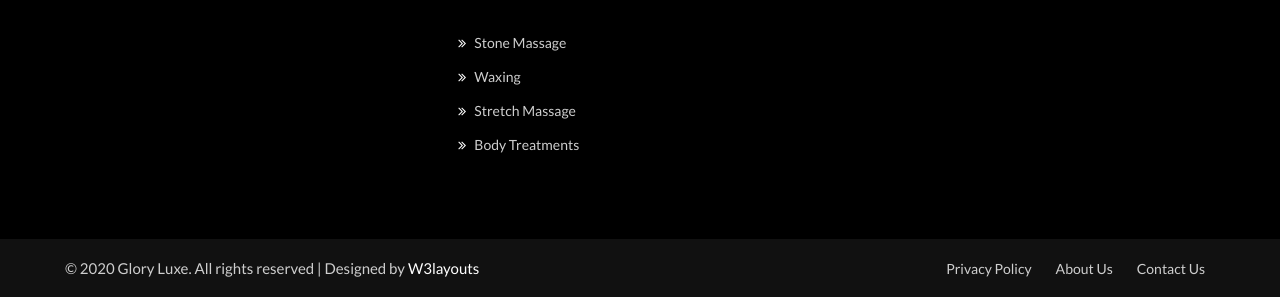
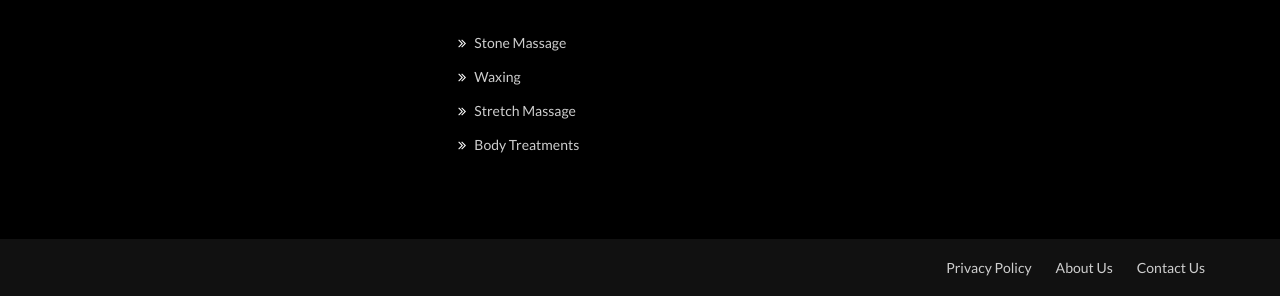
Before and after one commit to Munikumar210/Glory-LuxeAitstpt, a plain HTML site: page index.html in a window 1280 px wide. Shown: the part 6795-7092 px from the top of the page. Drawn offline with nearby package versions, Linux system fonts and the light colour scheme; a web font is replaced by a local one.

Commit message:
Update index.html

```diff
--- a/index.html
+++ b/index.html
@@ -854,8 +854,8 @@ Author URL: http://w3layouts.com
 				<div class="container">
 					<div class="copyright-footer">
 						<div class="columns text-lg-left">
-							<p>© 2020 Glory Luxe. All rights reserved | Designed by <a
-									href="https://w3layouts.com">W3layouts</a></p>
+							<p> <a
+									href="https://w3layouts.com"></a></p>
 						</div>
 						<ul class="columns text-lg-right">
 							<li><a href="#">Privacy Policy</a>
```
